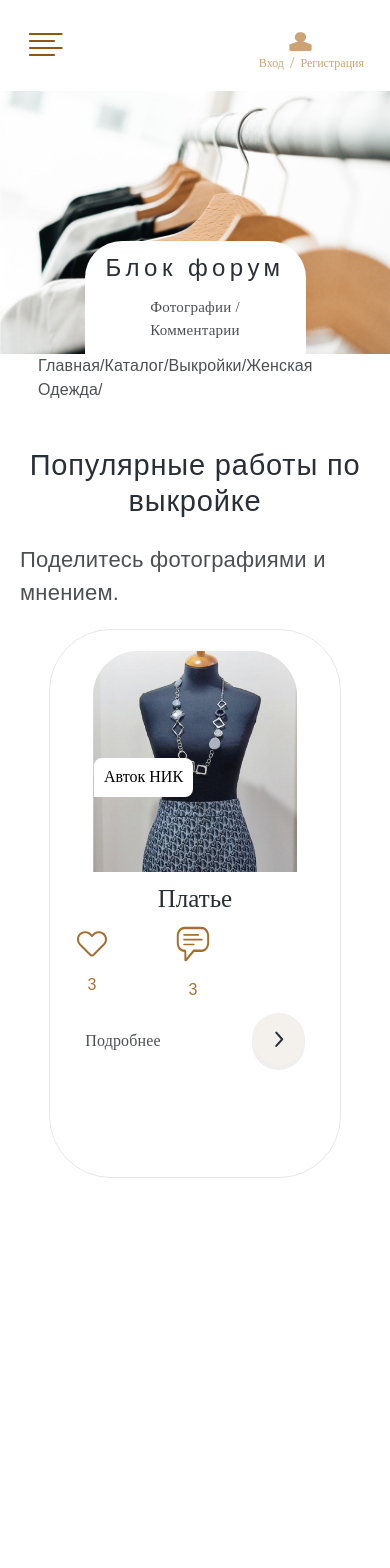
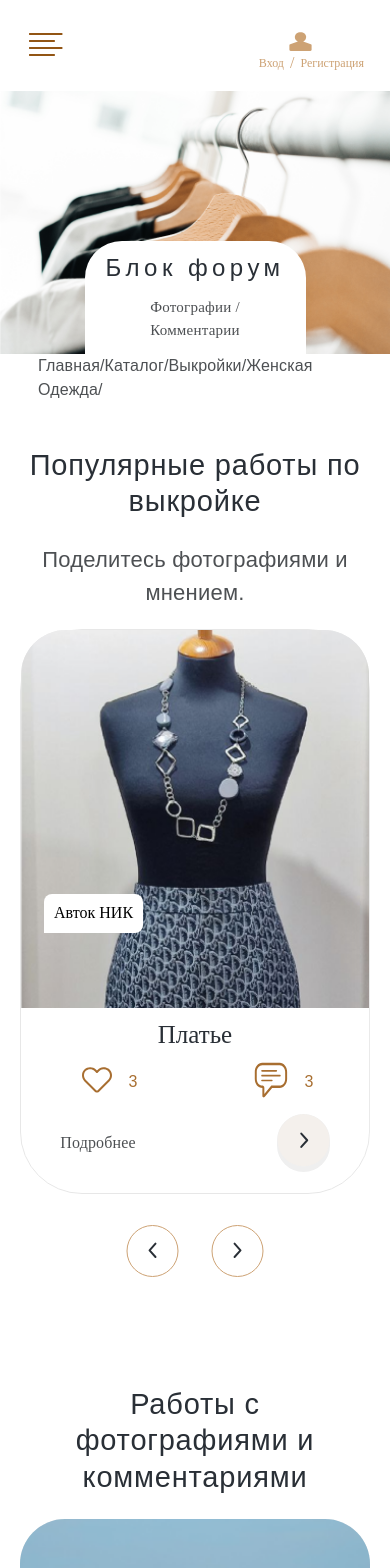
Before and after one commit to InnaRomanova/patterns-for-you, a React (Create React App) app: page /forum in a window 390 px wide. Shown: the top 1568 px of the page. Before the commit the page ends 1318 px from the top, so only its background shows below. Built offline with nearby package versions, Linux system fonts and the light colour scheme.

Commit message:
fix: to=forum is WorkCards, WorkPopulation, Work, ForumPage

```diff
--- a/src/components/Details/Details.css
+++ b/src/components/Details/Details.css
@@ -86,6 +86,7 @@
     font-weight: 400;
     line-height: 150%;
     letter-spacing: 0.22px;
+    text-align: center;
 }
 
 .details__sidebar {
--- a/src/components/Forum/ForumPage.jsx
+++ b/src/components/Forum/ForumPage.jsx
@@ -8,6 +8,9 @@ import PaginationLeft from "../Elements/PaginationLeft";
 import PaginationRight from "../Elements/PaginationRight";
 import WorkPopulation from "../Work/WorkPopulation";
 import { arrPopulation } from "../Constants/Objects/WorkMassiv";
+import {arrWorks} from "../Constants/Objects/WorkMassiv";
+import WorkCards from "../Work/WorkCards";
+import Footer from "../Footer/Footer";
 
 function ForumPage() {
     const matchesMobile = useMediaQuery({ query: "(max-width: 999px)" });
@@ -31,14 +34,33 @@ function ForumPage() {
                     <span className="katalogPatterns__navigate">Главная/Каталог/Выкройки/Женская одежда/</span>
                 </div>
                 {/* Популярные работы за неделю */}
-                    <div className="work__container">
-                        <h2 className="news__title katalogPatterns__title-text">Популярные работы по выкройке</h2>
-                        <p className="details__text">Поделитесь фотографиями и мнением.</p>
-                    </div>
+                <div className="work__container">
+                    <h2 className="news__title katalogPatterns__title-text">Популярные работы по выкройке</h2>
+                    <p className="details__text">Поделитесь фотографиями и мнением.</p>
+                </div>
 
-                        <WorkPopulation swiperPopulation={arrPopulation} />
+                <WorkPopulation swiperPopulation={arrPopulation} />
 
+                <div className="work__container">
+                    <h2 className="news__title katalogPatterns__title-text">Работы с фотографиями и комментариями</h2>
+                </div>
+                <WorkCards swiperArray={arrWorks}/>
+
+                <div className="work__pagination">
+              <div className="work__pagination-container">
+               <PaginationLeft />
+              <button className="work__number">1</button>
+              <button className="work__number work__number_active">2</button>
+              <PaginationRight />
+              </div>
+              <button className="work__add-entry">Добавить запись</button>
+              <div className="work__download">
+                <button className="work__download-button">Загрузить еще</button>
+              </div>
             </div>
+            </div>
+
+            <Footer />
         </>
     );
 }
--- a/src/components/Work/Work.css
+++ b/src/components/Work/Work.css
@@ -11,7 +11,7 @@
     display: flex;
     justify-content: center;
     column-gap: 30px;
-    margin: 0 29px 0;
+    margin: 0;
     padding: 21px;
     border-radius: 62px;
     border: 1px solid #E7E7E7;
@@ -46,7 +46,7 @@
     margin: 0;
     padding: 0;
     display: flex;
-    min-height: 505px;
+    min-height: 456px;
     flex-direction: column;
     gap: 11px;
 }
@@ -168,6 +168,10 @@
     flex-direction: column;
 }
 
+.work__pagination-pad {
+    padding: 0;
+}
+
 .work__pagination-container {
     display: flex;
     justify-content: center;
@@ -187,7 +191,8 @@
 
 .work__number:hover {
     cursor: pointer;
-    background: rgba(168, 110, 48, 0.40);;
+    background: rgba(168, 110, 48, 0.40);
+    ;
 }
 
 .work__number_active {
@@ -255,7 +260,8 @@
     letter-spacing: 0.36px;
 }
 
-.work__add-entry:hover, .work__download-button:hover {
+.work__add-entry:hover,
+.work__download-button:hover {
     cursor: pointer;
     background: rgba(205, 162, 116, 0.30);
 }
@@ -265,12 +271,14 @@
     opacity: 0.5;
 }
 
-.paginationLeft:hover, .paginationRight:hover {
+.paginationLeft:hover,
+.paginationRight:hover {
     cursor: pointer;
     opacity: 0.5;
 }
 
-.work-population__button-prev, .work-population__button-next {
+.work-population__button-prev,
+.work-population__button-next {
     background: transparent;
     border: none;
 }
@@ -315,7 +323,7 @@
     }
 
     .work__image {
-        width: 82%;
+        width: 100%;
         object-fit: cover;
     }
 
@@ -331,8 +339,34 @@
         width: 100%;
     }
 
+    .works-populations {
+        padding-top: 0;
+        padding-left: 0;
+        padding-right: 0;
+    }
+
+    .works-populations__cards {
+        width: 100%;
+    }
+
+    .work__icons {
+        max-width: 100%;
+        justify-content: space-around;
+    }
+
+    .work__icon-block {
+        flex-direction: row;
+    }
+
     .work__pagination-container {
         display: none;
+    }
+
+    .work-population__container {
+        display: flex;
+        justify-content: center;
+        gap: 20px;
+        margin-bottom: 44px;
     }
 
     .work__pagination {
--- a/src/components/Work/Work.jsx
+++ b/src/components/Work/Work.jsx
@@ -41,9 +41,9 @@ function Work() {
             <h2 className="news__title katalogPatterns__title-text">Работы по выкройке</h2>
             <p className="details__text">Поделитесь фотографиями и мнением.</p>
             </div>
-            <div className="works__container-cards">
+
             <WorkCards swiperArray={arrWorks}/>
-            </div>
+
             <div className="work__pagination">
               <div className="work__pagination-container">
                <PaginationLeft />
--- a/src/components/Work/WorkCards.jsx
+++ b/src/components/Work/WorkCards.jsx
@@ -31,6 +31,7 @@ function WorkCards({ swiperArray }) {
 
   return (
     <>
+     <div className="works__container-cards">
       <swiper-container
         ref={swiperElRef}
         slides-per-view={slidesPerView}
@@ -91,7 +92,7 @@ function WorkCards({ swiperArray }) {
             </li>
           ))}
         </ul></swiper-container>
-
+        </div>
     </>
   );
 };
--- a/src/components/Work/WorkPopulation.jsx
+++ b/src/components/Work/WorkPopulation.jsx
@@ -34,9 +34,9 @@ function WorkPopulation({ swiperPopulation }) {
                 setSlidesPerView(4)
             } else if (display > 883) {
                 setSlidesPerView(3);
-            } else if (display > 433) {
+            } else if (display > 618) {
                 setSlidesPerView(2);
-            } else if (display < 433) {
+            } else if (display < 618) {
                 setSlidesPerView(1)
             }
         }
@@ -115,8 +115,8 @@ function WorkPopulation({ swiperPopulation }) {
                     ))}
                 </swiper-container>
             </div>
-            <div className="work__pagination">
-                <div className="work__pagination-container">
+            <div className="work__pagination  work__pagination-pad">
+                <div className="work__pagination-container work-population__container">
                     <button onClick={handlePrev} className="work-population__button-prev"><PaginationLeft /></button>
                     <button onClick={handleNext} className="work-population__button-next"><PaginationRight /></button>
                 </div>
```
